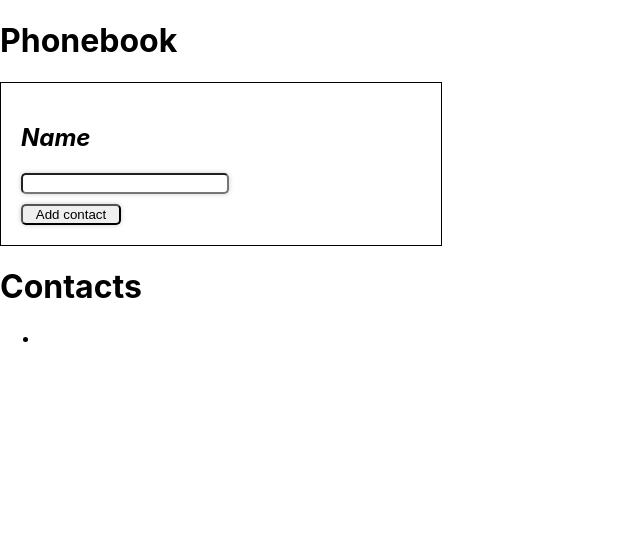
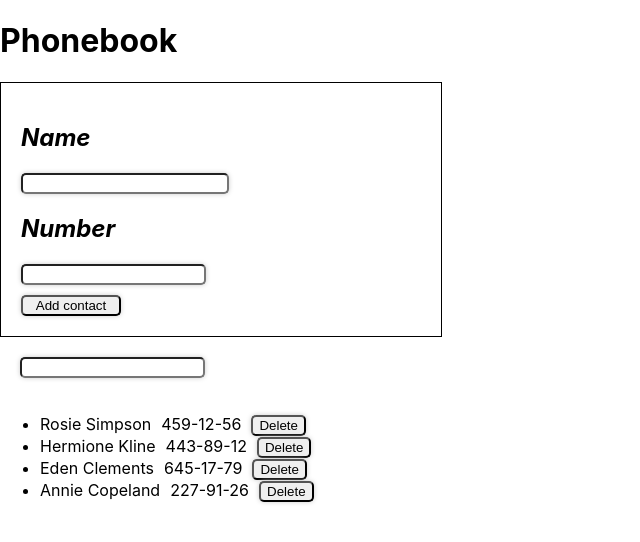
Before and after one commit to Vladimir-Plotnikov/goit-react-hw-02-phonebook, a React (Create React App) app: page / in a window 1280 px wide. Shown: the top 542 px of the page, without its empty margins (0-640 px from the left). Built offline with nearby package versions, Linux system fonts and the light colour scheme.

Commit message:
yeet
yeet

```diff
--- a/src/components/App.jsx
+++ b/src/components/App.jsx
@@ -1,28 +1,76 @@
 import React, { Component } from 'react'
+import { ContactForm } from './ContactForm/ContactForm';
+import ContactList from './ContactList/ContactList';
+import Sorting from './Sorting/Sorting';
+
 import './ContactForm/ContactForm.css';
-import { ContactForm } from './ContactForm/ContactForm';
-
+import './Sorting/Sorting.css'
+import './ContactItem/ContactItem.css'
 export class App extends Component{
 
-  formSubmitHandler = data => {
-    return (data)
-}
-  // state = {
-  // contacts: [],
-  // name: ''
-  // }
+  state = {
+  contacts: [
+    {id: 'id-1', name: 'Rosie Simpson', number: '459-12-56'},
+    {id: 'id-2', name: 'Hermione Kline', number: '443-89-12'},
+    {id: 'id-3', name: 'Eden Clements', number: '645-17-79'},
+    {id: 'id-4', name: 'Annie Copeland', number: '227-91-26'},
+  ],
+  filter: '',
+  name: '',
+  number: ''
+  }
 
+addContact = contact => {
+    if (
+      !this.state.contacts.find(
+        ({ name }) => name.toLocaleLowerCase() === contact.name.toLowerCase()
+      )
+    ) {
+      this.setState(({ contacts }) => ({
+        contacts: [...contacts, contact],
+      }));
+    } else {
+      alert(`${contact.name} is already in contacts.`);
+    }
+  };
+  // addContact
+  /// this.state.contact.find(contact=>contact.name.toLowerCase()!=newContact.name.toLowerCase())
+filterContacts = () => {
+    return this.state.contacts.filter(contact =>
+      contact.name.toLowerCase().includes(this.state.filter.toLowerCase())
+    );
+};
+
+findContact = ({ currentTarget: { value } }) => {
+    this.setState({ filter: value });
+};
+
+ deleteContact = contactId => {
+    this.setState(({ contacts }) => ({
+      contacts: contacts.filter(({ id }) => id !== contactId),
+    }));
+  };
+
+
+//   formSubmitHandler =
+//     ({ name, number }) => {
+//       this.setState({name, number})
+// }
 
   render() {
     return (
       <div className='GlobalClass'>
         <div className='PhoneBookBox' >
           <h1>Phonebook</h1>
-          <ContactForm onSubmit={this.formSubmitHandler} />
-          <h1>Contacts</h1>
-                <ul>
-                    <li>{this.formSubmitHandler()}</li>
-                </ul>
+          <ContactForm onSubmit={this.addContact} />
+          <Sorting
+            value={this.state.filter}
+            onChange={this.findContact}
+          />
+          <ContactList
+            contacts={this.filterContacts()}
+            deleteContact={this.deleteContact}
+             />
         </div>
       </div>
   )
--- a/src/components/ContactForm/ContactForm.css
+++ b/src/components/ContactForm/ContactForm.css
@@ -16,6 +16,7 @@
 button:hover {
     background: #333;
     color: #fff;
+    cursor: pointer;
 }
 
 input,
--- a/src/components/ContactForm/ContactForm.jsx
+++ b/src/components/ContactForm/ContactForm.jsx
@@ -1,25 +1,39 @@
+import PropTypes from 'prop-types'
 import React, { Component } from 'react'
 import { nanoid } from 'nanoid'
+// import './ContactForm/ContactForm.css';
 
 export class ContactForm extends Component{
      state = {
   contacts: [],
-  name: ''
+  name: '',
+  number: ''
      }
 
-    handleNameChange = e => {
-          this.setState({ name: e.currentTarget.value })
+    handleNameChange = ({ currentTarget: { name, value } }) => {
+        this.setState({[name]:value})
     }
+
+
 
 
     handleSubmit = e => {
         e.preventDefault()
-          this.props.onSubmit(this.state);
+
+   const newContact = {
+        id: nanoid(),
+        name: this.state.name,
+        number: this.state.number
+}
+
+        this.props.onSubmit(newContact);
+        this.setState({name:'', number:''})
         this.reset();
     }
 
+
     reset = () => {
-        this.setState({contacts: [], name: ''})
+        this.setState({contacts: [], name: '',number: ''})
     }
 
     nameIdGenerate = nanoid();
@@ -29,26 +43,43 @@ export class ContactForm extends Component{
     render() {
         return (
         <div className='ContactForm'>
-
-            <h2>Name</h2>
+        <div className='NameField'></div>
             <form
               className='inputButton'
               onSubmit={this.handleSubmit}>
-
+            <h2>Name</h2>
              <label>
               <input className='InputField'
                             type="text"
+                            name="name"
   pattern="^[a-zA-Zа-яА-Я]+(([' -][a-zA-Zа-яА-Я ])?[a-zA-Zа-яА-Я]*)*$"
   title="Name may contain only letters, apostrophe, dash and spaces. For example Adrian, Jacob Mercer, Charles de Batz de Castelmore d'Artagnan"
   required
   onChange={this.handleNameChange}
-  name={this.state.name}
+  value={this.state.name}
                         /></label>
+                    <h2>Number</h2>
+                    <label>
+                        <input
+  type="tel"
+  name="number"
+  pattern="\+?\d{1,4}?[-.\s]?\(?\d{1,3}?\)?[-.\s]?\d{1,4}[-.\s]?\d{1,4}[-.\s]?\d{1,9}"
+  title="Phone number must be digits and can contain spaces, dashes, parentheses and can start with +"
+  required
+  onChange={this.handleNameChange}
+  value={this.state.number}
+/>
+                    </label>
             <button
                     className='Button'
                     type='submit'>Add contact</button>
                 </form>
+
             </div>
     )
 }
 }
+
+ContactForm.propTypes = {
+    onSubmit: PropTypes.func.isRequired,
+}
--- /dev/null
+++ b/src/components/ContactItem/ContactItem.css
@@ -0,0 +1,3 @@
+.TelNumbers{
+    margin: 10px;
+}
--- /dev/null
+++ b/src/components/ContactItem/ContactItem.jsx
@@ -0,0 +1,21 @@
+import PropTypes from 'prop-types';
+
+function ContactItem({ contact: { name, number }, deleteContact }) {
+    return (
+        <li>
+            <span>{name}</span>
+            <span className='TelNumbers'>{number}</span>
+            <button type='button' onClick={deleteContact}>Delete</button>
+        </li>
+    )
+}
+
+ContactItem.propTypes = {
+    contact: PropTypes.shape({
+        name: PropTypes.string.isRequired,
+      number: PropTypes.string.isRequired
+    }).isRequired,
+    deleteContact: PropTypes.func.isRequired,
+}
+
+export default ContactItem
--- /dev/null
+++ b/src/components/ContactList/ContactList.jsx
@@ -0,0 +1,29 @@
+import PropTypes from 'prop-types';
+import ContactItem from 'components/ContactItem/ContactItem';
+
+
+function ContactList({ contacts, deleteContact }) {
+    return (
+        <ul>
+    {
+     contacts.map(contact => (
+                <ContactItem
+                    key={contact.id}
+                    contact={contact}
+                    deleteContact={()=>deleteContact(contact.id)}
+                />
+     ))}</ul>
+
+    )
+}
+
+ContactList.propTypes = {
+  contacts: PropTypes.arrayOf(
+    PropTypes.shape({
+      id: PropTypes.string.isRequired,
+    })
+  ).isRequired,
+  deleteContact: PropTypes.func.isRequired,
+};
+
+export default ContactList
--- /dev/null
+++ b/src/components/Sorting/Sorting.css
@@ -0,0 +1,3 @@
+.SortInput {
+margin: 20px;
+}
--- /dev/null
+++ b/src/components/Sorting/Sorting.jsx
@@ -0,0 +1,23 @@
+import React, { Component } from 'react'
+import PropTypes from 'prop-types'
+
+function Sorting({ value, onChange }) {
+    return (
+        <div>
+            <input
+                className='SortInput'
+                type="text"
+                value={value}
+                onChange={onChange}
+                placeholder=" "
+            />
+        </div>
+    );
+}
+
+Sorting.propTypes = {
+    value: PropTypes.string.isRequired,
+    onChange: PropTypes.func.isRequired,
+}
+
+export default Sorting
```
Lines whose indentation alone changed are shown as unchanged.
